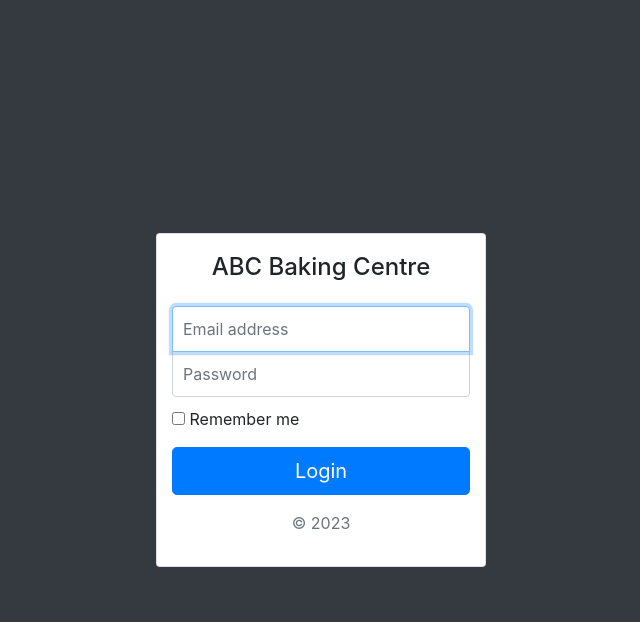
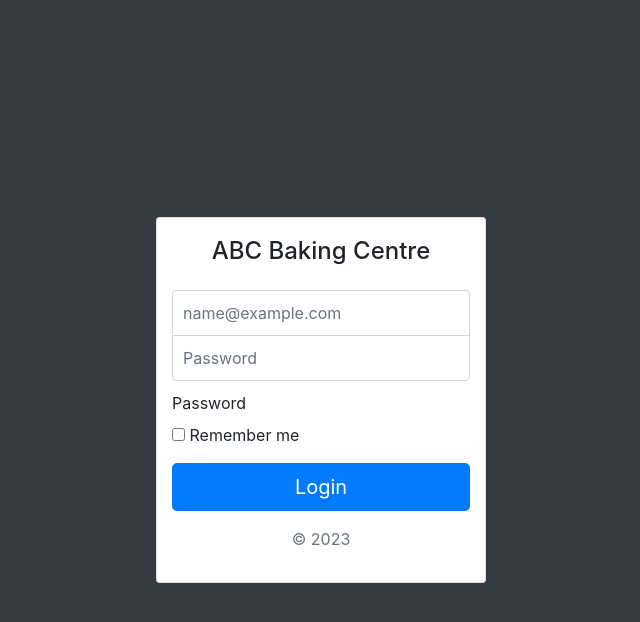
Before and after one commit to raihanadfal/cmsabc, a Laravel app: page /login in a window 1280 px wide. Shown: the top 622 px of the page, without its empty margins (319-959 px from the left). Run offline with Laravel 9, Linux system fonts and the light colour scheme; parts of the project's set-up code (start-up, migrations or seed data) failed here and were passed over; some libraries are stand-ins or nearby versions.

Commit message:
add login pages

```diff
--- /dev/null
+++ b/app/Http/Controllers/LoginController.php
@@ -0,0 +1,51 @@
+<?php
+
+namespace App\Http\Controllers;
+
+use Illuminate\Http\Request;
+
+class LoginController extends Controller
+{
+    public function login()
+    {
+        return view('login.index');
+    }
+
+    public function register()
+    {
+        // return view('auth.register');
+    }
+
+    public function authenticate(Request $request)
+    {
+        $credentials = $request->validate([
+            'email' => ['required', 'email'],
+            'password' => ['required'],
+        ]);
+
+        if (Auth::attempt($credentials)) {
+            $request->session()->regenerate();
+            return redirect()->intended('/');
+        }
+
+        return back()->withErrors([
+            'email' => 'The provided credentials do not match our records.',
+        ]);
+    }
+
+    public function store(Request $request)
+    {
+        # code...
+    }
+
+    public function logout(Request $request)
+    {
+        Auth::logout();
+
+        $request->session()->invalidate();
+
+        $request->session()->regenerateToken();
+
+        return redirect('/login');
+    }
+}
--- a/resources/views/dashboard/layouts/navbar.blade.php
+++ b/resources/views/dashboard/layouts/navbar.blade.php
@@ -7,7 +7,7 @@
   <ul class="navbar-nav px-3">
     <li class="nav-item text-nowrap">
       {{-- <a class="nav-link" href="#">Log out</a> --}}
-      <form action="/logout" method="POST">
+      <form action="{{ url('logout') }}" method="POST">
         @csrf
         <button type="submit" class="nav-link px-3 bg-dark border-0"><i class="bi bi-box-arror-right"></i> Log out</button>
       </form>
--- a/resources/views/login/index.blade.php
+++ b/resources/views/login/index.blade.php
@@ -66,18 +66,30 @@
   <div class="container ">
     <div class="row">
       <div class="col">
-        <form class="form-signin card card-body">
+        <form action="{{ route('login.authenticate') }}" class="form-signin card card-body">
+          @csrf
           <h4 class="text-center mb-4 mt-1">ABC Baking Centre</h4>
           <label for="inputEmail" class="sr-only">Email address</label>
-          <input type="email" id="inputEmail" class="form-control" placeholder="Email address" required autofocus>
-          <label for="inputPassword" class="sr-only">Password</label>
-          <input type="password" id="inputPassword" class="form-control" placeholder="Password" required>
+          <input type="email" class="form-control @error('email') is-invalid @enderror" value="{{ old('email') }}" id="email" name="email" placeholder="name@example.com">
+          @error('email')
+            <div class="invalid-feedback">
+            {{ $message }}
+            </div>
+          @enderror
+
+          <input type="password" class="form-control @error('password') is-invalid @enderror" name="password" id="password" placeholder="Password">
+          <label for="password">Password</label>
+          @error('password')
+          <div class="invalid-feedback">
+          {{ $message }}
+          </div>
+          @enderror
           <div class="checkbox mb-2 text-left">
             <label>
               <input type="checkbox" value="remember-me"> Remember me
             </label>
           </div>
-          <button class="btn btn-lg btn-primary btn-block" type="submit">Login</button>
+          <a href="{{ route('login') }}" class="btn btn-lg btn-primary btn-block"  type="submit">Login</a>
           <p class="mt-3 text-center text-muted">&copy; 2023</p>
         </form>
       </div>
--- a/routes/web.php
+++ b/routes/web.php
@@ -2,6 +2,8 @@
 
 use Illuminate\Support\Facades\Route;
 use App\Http\Controllers\DashboardPostController;
+use App\Http\Controllers\LoginController;
+use Illuminate\Support\Facades\Auth;
 
 /*
 |--------------------------------------------------------------------------
@@ -14,14 +16,21 @@ use App\Http\Controllers\DashboardPostController;
 |
 */
 
-
 Route::get('/', function () {
     return view('landing-page.index');
 });
 
-Route::get('/login', function () {
-    return view('login.index');
-});
+Route::get('/', function () {
+    return view('welcome');
+})->middleware('auth');
+
+// Login
+Route::get('/login', [LoginController::class, 'login'])->name('login');
+Route::post('/login', [LoginController::class, 'authenticate'])->name('login.authenticate');
+
+// Route::get('/login', function () {
+//     return view('login.index');
+// });
 
 Route::get('/dashboard', function () {
     return view('dashboard.index');
```
